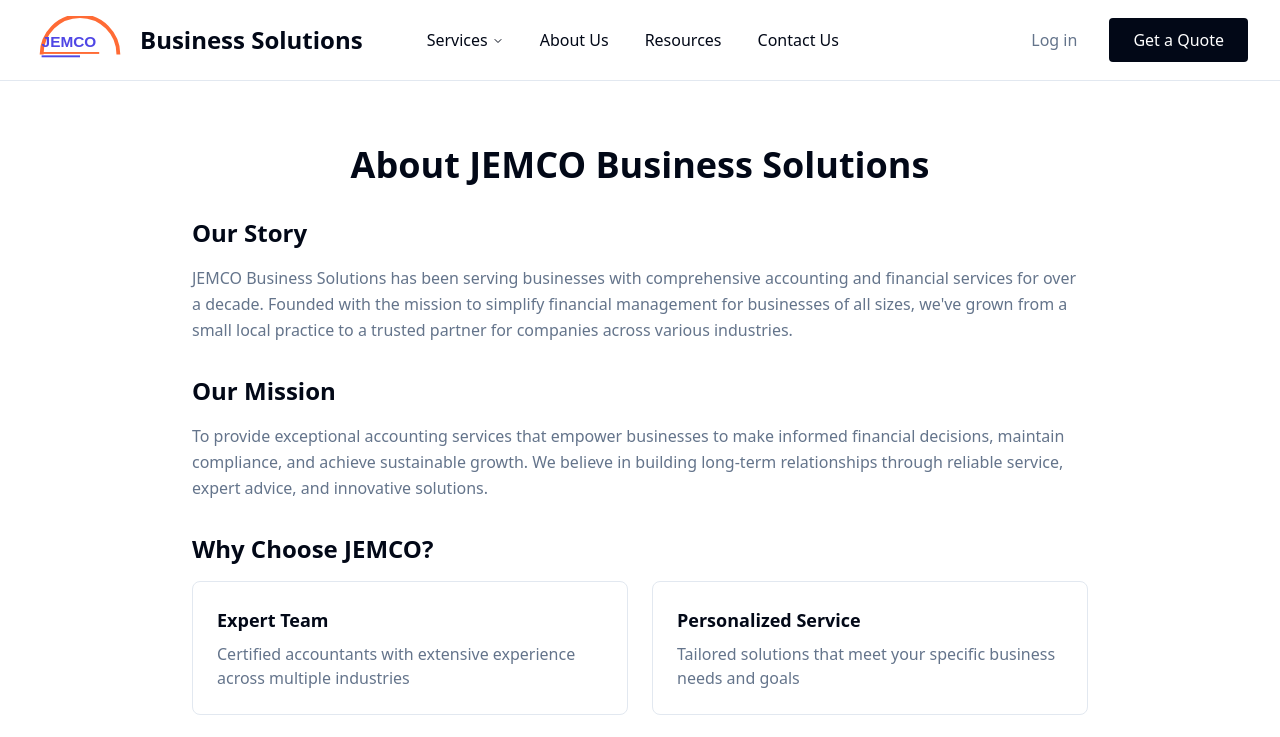
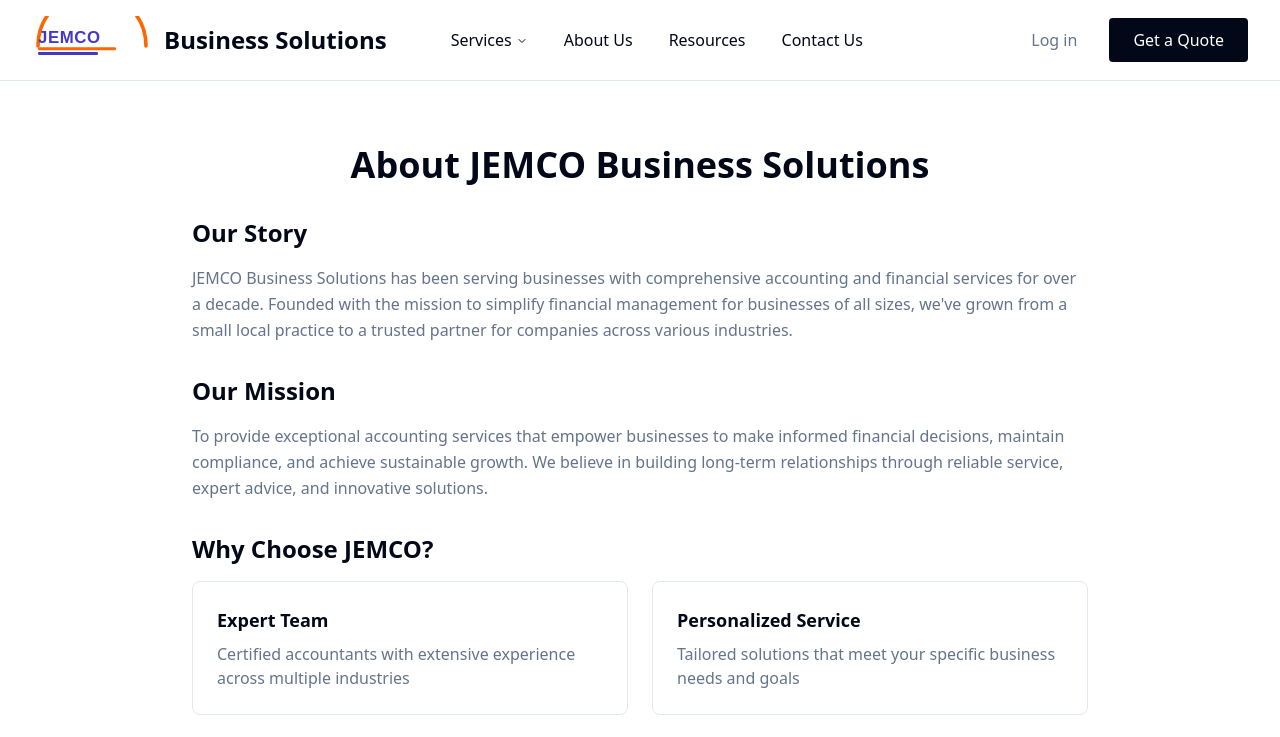
Before and after one commit to miraflorastudio/jemco-business-solutions, a React (Vite) app: page /about in a window 1280 px wide. Shown: the top 737 px of the page. Built offline with nearby package versions, Linux system fonts and the light colour scheme.

Commit message:
Recreate logo as SVG
Recreate the JEMCO logo as an SVG component to ensure an exact replica of the attached image and use it in the navigation and footer sections.

```diff
--- a/src/components/Footer.tsx
+++ b/src/components/Footer.tsx
@@ -1,4 +1,4 @@
-import jemcoLogo from "@/assets/jemco-logo.png";
+import JemcoLogo from "./JemcoLogo";
 
 const Footer = () => {
   return (
@@ -7,7 +7,7 @@ const Footer = () => {
         <div className="grid lg:grid-cols-4 gap-12">
           <div className="space-y-6">
             <div className="flex items-center space-x-3">
-              <img src={jemcoLogo} alt="JEMCO Business Solutions" className="h-12 w-auto" />
+              <JemcoLogo />
               <span className="text-2xl font-bold">Business Solutions</span>
             </div>
             <p className="text-base text-muted-foreground leading-relaxed max-w-sm">
--- a/src/components/JemcoLogo.tsx
+++ b/src/components/JemcoLogo.tsx
@@ -1,43 +1,47 @@
 
 const JemcoLogo = ({ className = "h-12 w-auto" }: { className?: string }) => {
   return (
-    <svg viewBox="0 0 200 100" className={className} xmlns="http://www.w3.org/2000/svg">
-      {/* Orange semi-circle at top */}
+    <svg viewBox="0 0 200 80" className={className} xmlns="http://www.w3.org/2000/svg">
+      {/* Orange semi-circle arc */}
       <path
-        d="M 20 80 A 80 80 0 0 1 180 80"
-        stroke="#FF6B35"
-        strokeWidth="8"
+        d="M 10 50 A 90 90 0 0 1 190 50"
+        stroke="#FF6600"
+        strokeWidth="6"
         fill="none"
+        strokeLinecap="round"
       />
 
       {/* JEMCO text */}
       <text
-        x="20"
-        y="65"
+        x="10"
+        y="45"
         fontFamily="Arial, sans-serif"
-        fontSize="32"
-        fontWeight="bold"
-        fill="#4F46E5"
+        fontSize="28"
+        fontWeight="800"
+        fill="#4338CA"
+        letterSpacing="1px"
       >
         JEMCO
       </text>
 
       {/* Orange line under JEMCO */}
       <rect
-        x="20"
-        y="75"
-        width="120"
-        height="4"
-        fill="#FF6B35"
+        x="10"
+        y="52"
+        width="130"
+        height="5"
+        fill="#FF6600"
+        rx="2"
       />
 
       {/* Blue line under orange line */}
       <rect
-        x="20"
-        y="82"
-        width="80"
-        height="4"
-        fill="#4F46E5"
+        x="10"
+        y="60"
+        width="100"
+        height="5"
+        fill="#4338CA"
+        rx="2"
       />
     </svg>
   );
```
